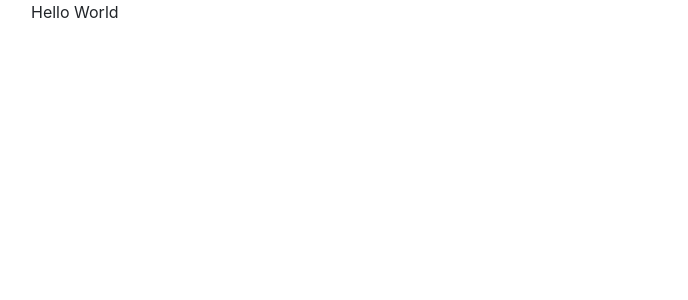
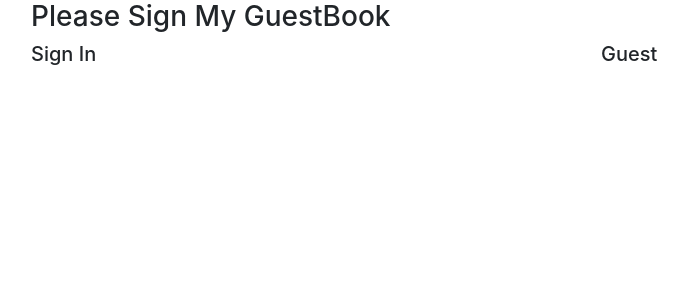
Before and after one commit to bipon68/react-hooks, a React (Create React App) app: page / in a window 1280 px wide. Shown: the top 300 px of the page, without its empty margins (54-742 px from the left). Built offline with nearby package versions, Linux system fonts and the light colour scheme.

Commit message:
basic structure

```diff
--- a/src/App.js
+++ b/src/App.js
@@ -1,12 +1,20 @@
 import React from 'react';
 import './App.css';
 
-function App() {
+export const App = () => {
   return (
     <div className="container">
-      Hello World
+      <h3>Please Sign My GuestBook</h3>
+      <div className="row">
+        <div className="col">
+          <h5>Sign In</h5>
+        </div>
+        <div className="col">
+          <h5>Guest</h5>
+        </div>
+      </div>
     </div>
   );
 }
 
-export default App;
+// export default App;
--- a/src/index.js
+++ b/src/index.js
@@ -1,7 +1,7 @@
 import React from 'react';
 import ReactDOM from 'react-dom';
 import './index.css';
-import App from './App';
+import {App} from './App';
 
 ReactDOM.render(
   <React.StrictMode>
```
